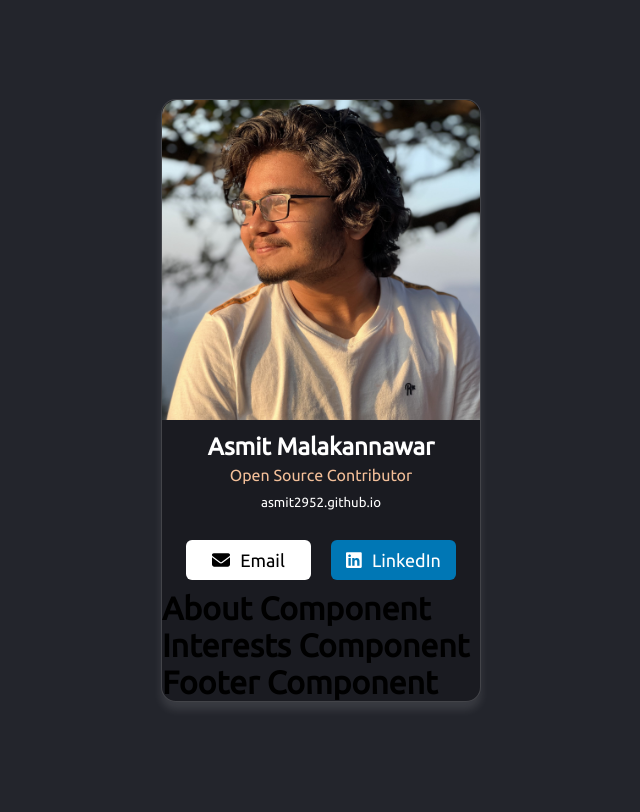
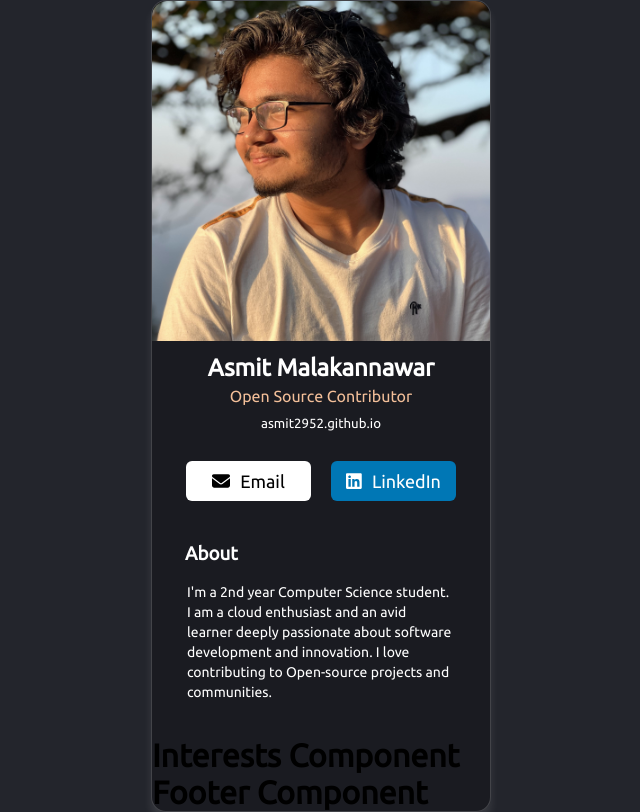
Before and after one commit to Asmit2952/profile-card, a React (Create React App) app: page / in a window 1280 px wide. Shown: the whole page, without its empty margins (319-959 px from the left). Built offline with nearby package versions, Linux system fonts and the light colour scheme.

Commit message:
about section

```diff
--- a/src/App.css
+++ b/src/App.css
@@ -14,7 +14,7 @@ html, body {
 }
 
 .card {
-  width: 320px;
+  width: 340px;
   overflow: hidden;
   position: relative;
   background: #1A1B21;
@@ -24,9 +24,10 @@ html, body {
   border: 1px solid rgba( 255, 255, 255, 0.18 );
 }
 
+/* Header */
 .img-area {
   width: 100%;
-  height: 320px;
+  height: 340px;
   overflow: hidden;
   border-radius: 15px 15px 0px 0px;
 }
@@ -58,6 +59,8 @@ html, body {
   font-weight: 100;
   text-decoration: none;
 }
+
+/* Button */
 
 .btn-container {
   text-align: center;
@@ -93,3 +96,20 @@ button {
   background-color: #0077B5;
   color: #FFFFFF;
 }
+
+/* About */
+
+.about-container {
+  color: #FFFFFF;
+  padding: 25px;
+  line-height: 20px;
+}
+
+.about-container h3 {
+  padding: 8px;
+}
+
+.about-container p {
+  font-size: 14px;
+  padding: 10px;
+}
--- a/src/components/About.js
+++ b/src/components/About.js
@@ -1,3 +1,10 @@
 export default function Header() {
-    return <h1>About Component</h1>
+    return (
+        <div className="about-container">
+            <h3>About</h3>
+            <p>I'm a 2nd year Computer Science student.
+            I am a cloud enthusiast and an avid learner deeply passionate about software development and innovation.
+            I love contributing to Open-source projects and communities.</p>
+        </div>
+    )
 }
```
